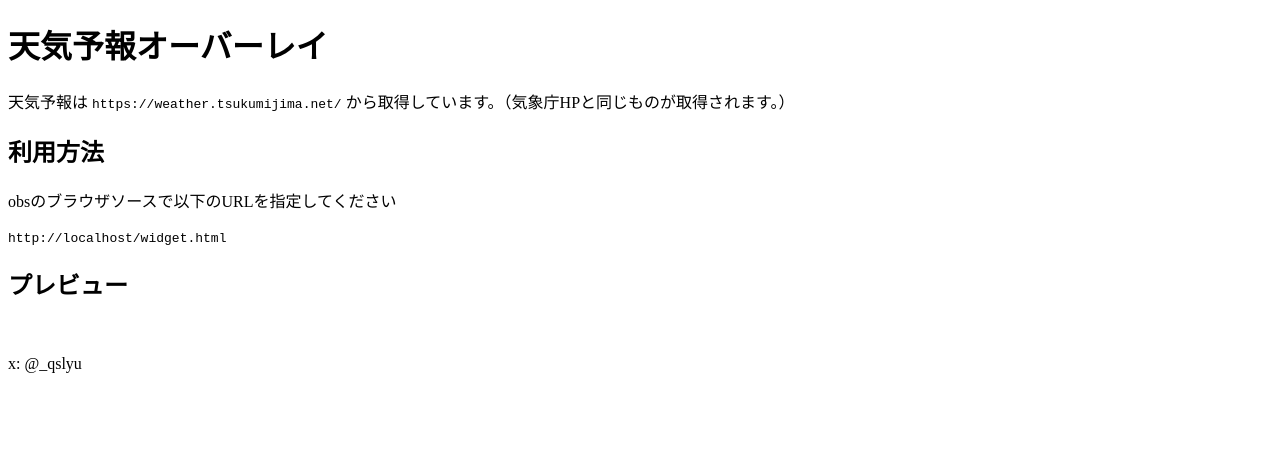
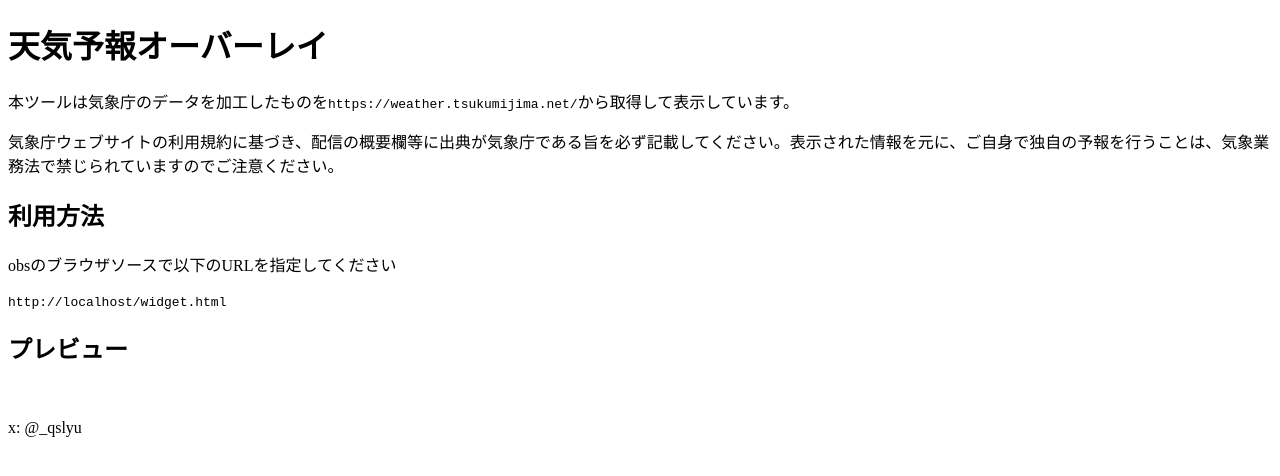
Before and after one commit to qslyu/weather-widget, a React (Vite) app: page / in a window 1280 px wide. Shown: the top 476 px of the page. Built offline with nearby package versions, Linux system fonts and the light colour scheme; no server answers.

Commit message:
注意書きを追加

```diff
--- a/src/app.jsx
+++ b/src/app.jsx
@@ -4,7 +4,8 @@ export default function App() {
   return (
     <div className="weather-widget">
       <h1>天気予報オーバーレイ</h1>
-      <p>天気予報は <code>https://weather.tsukumijima.net/</code> から取得しています。（気象庁HPと同じものが取得されます。）</p>
+      <p>本ツールは気象庁のデータを加工したものを<code>https://weather.tsukumijima.net/</code>から取得して表示しています。</p>
+      <p>気象庁ウェブサイトの利用規約に基づき、配信の概要欄等に出典が気象庁である旨を必ず記載してください。表示された情報を元に、ご自身で独自の予報を行うことは、気象業務法で禁じられていますのでご注意ください。</p>
       <h2>利用方法</h2>
       <p>obsのブラウザソースで以下のURLを指定してください</p>
       <code>{window.location.href.replace(/\/$/,'') + '/widget.html'}</code>
```
